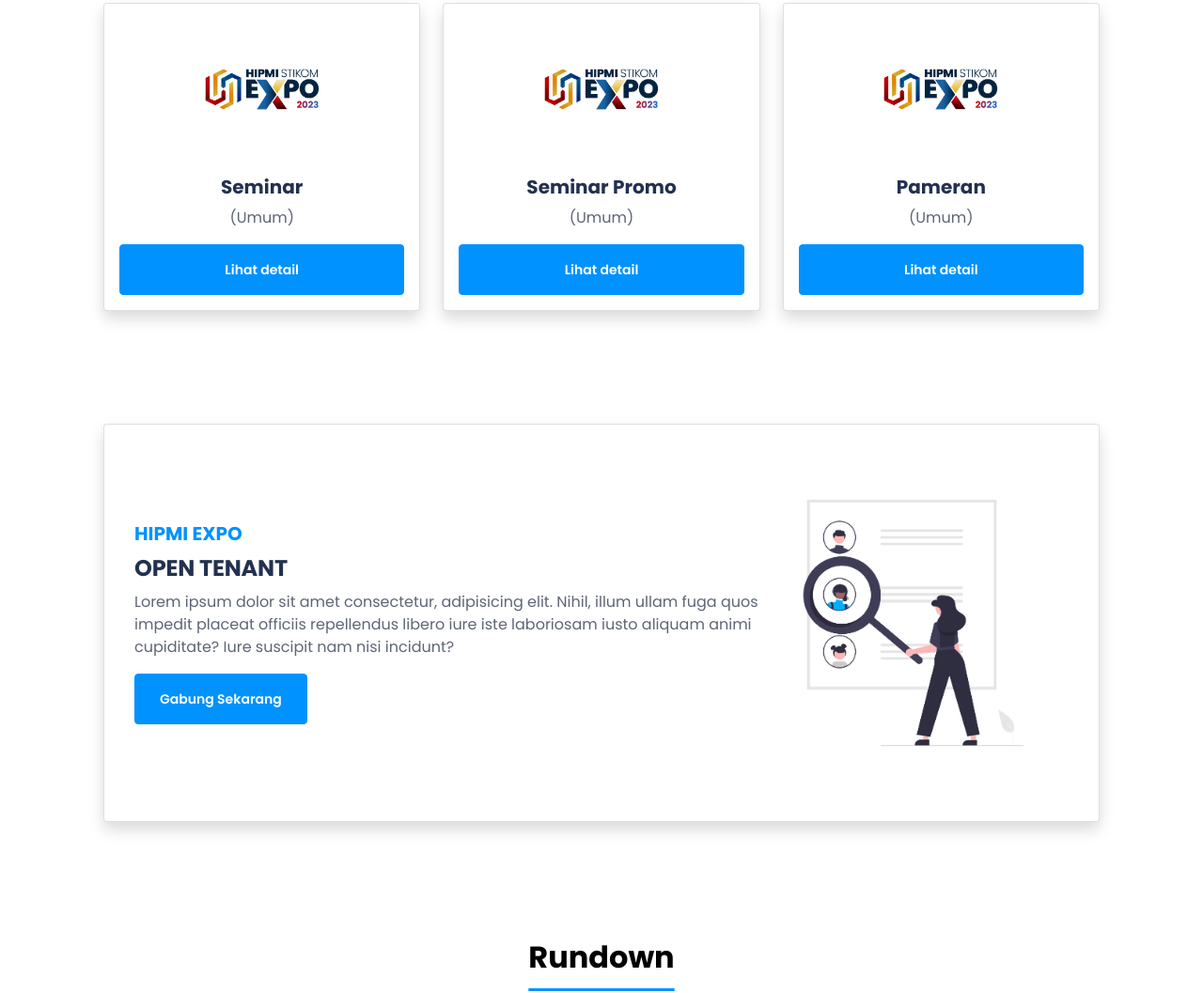
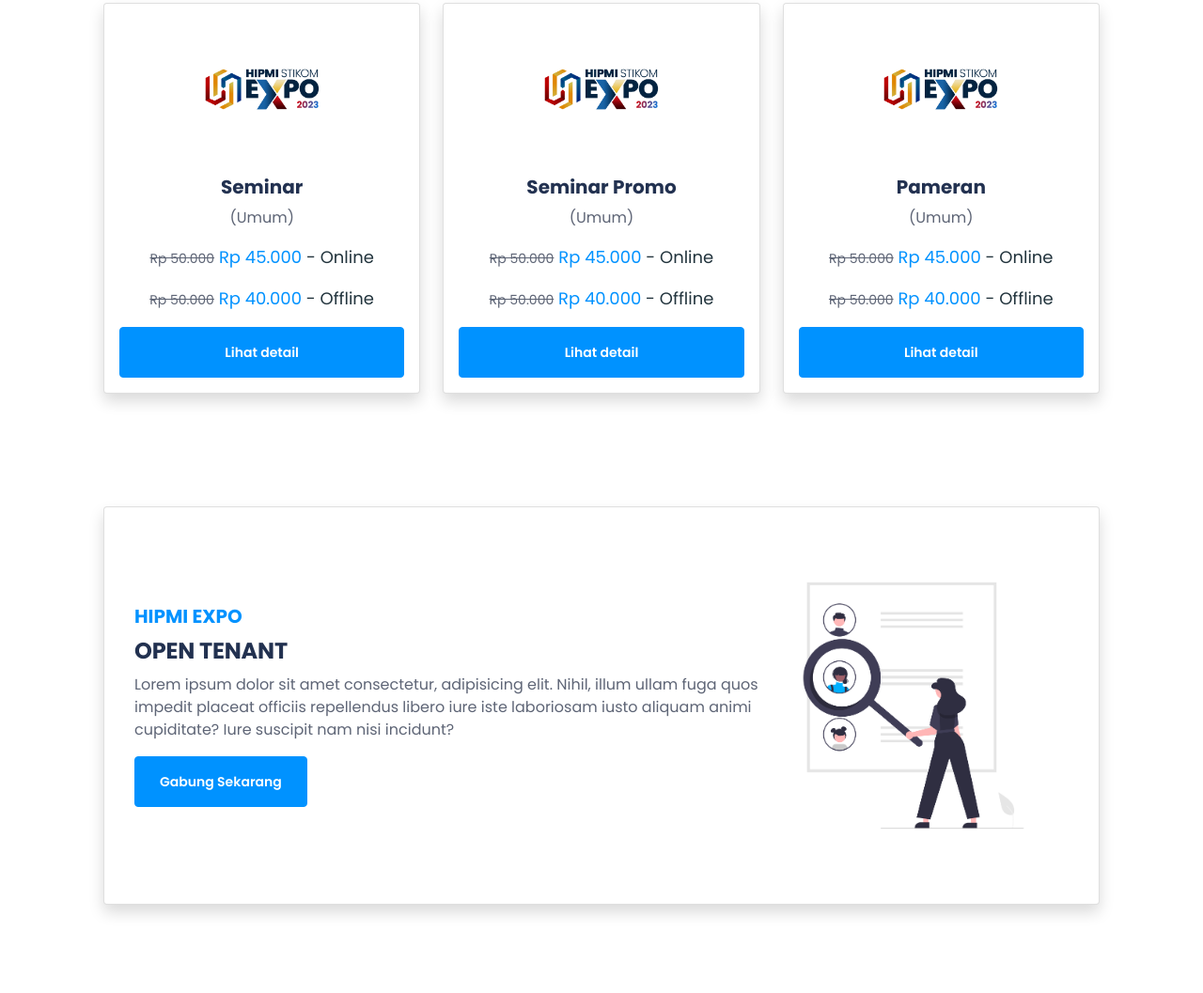
Before and after one commit to Hans-Star18/Hipmi, a plain HTML site: page index.html in a window 1280 px wide. Shown: the part 1201-2258 px from the top of the page at 94% size. Drawn offline with Linux system fonts and the light colour scheme.

Commit message:
update terbaru

```diff
--- a/index.html
+++ b/index.html
@@ -121,6 +121,8 @@
                             </div>
                             <h5 class="card-title mt-3">Seminar</h5>
                             <p class="card-text">(Umum)</p>
+                            <p class="p-large "><span class="gray text-decoration-line-through p-small">Rp 50.000</span> <span class="blue">Rp 45.000</span> - Online </p>
+                            <p class="p-large "><span class="gray text-decoration-line-through p-small">Rp 50.000</span> <span class="blue ">Rp 40.000</span> - Offline </p>
                             <a class="btn-solid-lg w-100" href="detail.html">Lihat detail</a>
                         </div>
                     </div>
@@ -133,6 +135,8 @@
                             </div>
                             <h5 class="card-title mt-3">Seminar Promo</h5>
                             <p class="card-text">(Umum)</p>
+                            <p class="p-large "><span class="gray text-decoration-line-through p-small">Rp 50.000</span> <span class="blue">Rp 45.000</span> - Online </p>
+                            <p class="p-large "><span class="gray text-decoration-line-through p-small">Rp 50.000</span> <span class="blue ">Rp 40.000</span> - Offline </p>
                             <a class="btn-solid-lg w-100" href="detail.html">Lihat detail</a>
                         </div>
                     </div>
@@ -145,6 +149,8 @@
                             </div>
                             <h5 class="card-title mt-3">Pameran</h5>
                             <p class="card-text">(Umum)</p>
+                            <p class="p-large "><span class="gray text-decoration-line-through p-small">Rp 50.000</span> <span class="blue">Rp 45.000</span> - Online </p>
+                            <p class="p-large "><span class="gray text-decoration-line-through p-small">Rp 50.000</span> <span class="blue ">Rp 40.000</span> - Offline </p>
                             <a class="btn-solid-lg w-100" href="detail.html">Lihat detail</a>
                         </div>
                     </div>
```
